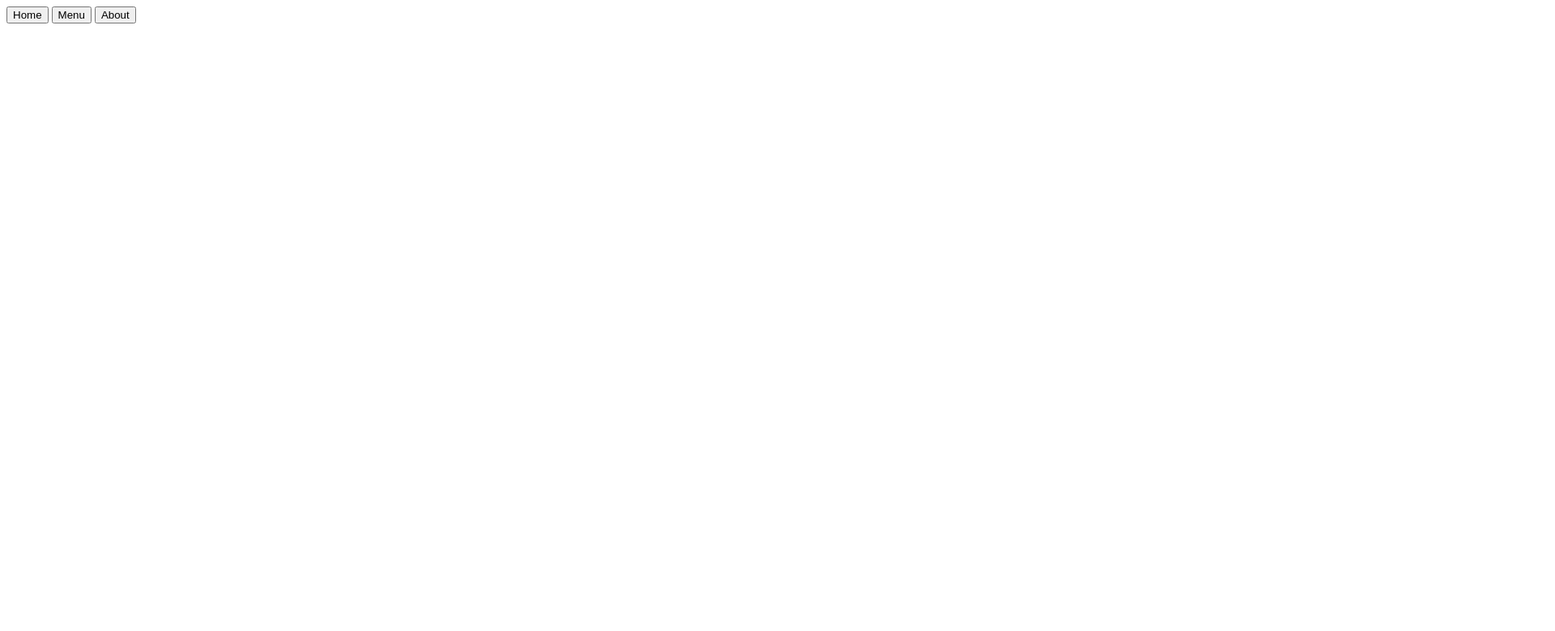
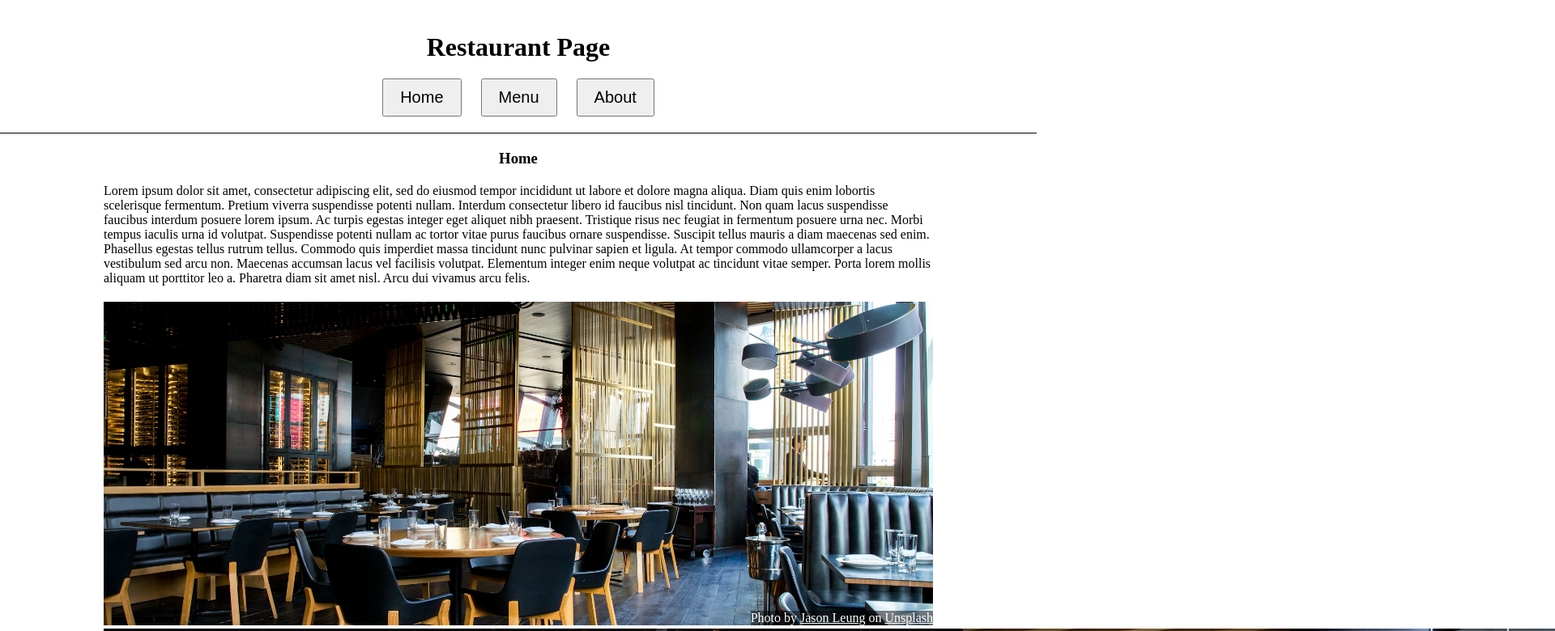
Before and after one commit to marques-j-robinson/odin-restaurant-page, a website built with webpack: page src/index.html in a window 1280 px wide. Shown: the top 780 px of the page at 81% size, 1920 px wide, since content can reach past the window. Built offline with nearby package versions, Linux system fonts and the light colour scheme.

Commit message:
create home page mockup with html, styles and images

```diff
--- a/package.json
+++ b/package.json
@@ -10,7 +10,9 @@
   "author": "",
   "license": "ISC",
   "devDependencies": {
+    "css-loader": "^7.0.0",
     "html-webpack-plugin": "^5.6.0",
+    "style-loader": "^3.3.4",
     "webpack": "^5.91.0",
     "webpack-cli": "^5.1.4"
   }
--- a/src/index.html
+++ b/src/index.html
@@ -3,15 +3,26 @@
   <head>
     <meta charset="utf-8" />
     <title>The Odin Project | Restaurant Page</title>
+    <link rel="stylesheet" href="style.css">
   </head>
   <body>
       <header>
+          <h1 class="site-title">Restaurant Page</h1>
           <nav>
               <button>Home</button>
               <button>Menu</button>
               <button>About</button>
           </nav>
       </header>
-      <div id="content"></div>
+      <div id="content">
+        <div class="content__info">
+            <h3>Home</h3>
+            <p>Lorem ipsum dolor sit amet, consectetur adipiscing elit, sed do eiusmod tempor incididunt ut labore et dolore magna aliqua. Diam quis enim lobortis scelerisque fermentum. Pretium viverra suspendisse potenti nullam. Interdum consectetur libero id faucibus nisl tincidunt. Non quam lacus suspendisse faucibus interdum posuere lorem ipsum. Ac turpis egestas integer eget aliquet nibh praesent. Tristique risus nec feugiat in fermentum posuere urna nec. Morbi tempus iaculis urna id volutpat. Suspendisse potenti nullam ac tortor vitae purus faucibus ornare suspendisse. Suscipit tellus mauris a diam maecenas sed enim. Phasellus egestas tellus rutrum tellus. Commodo quis imperdiet massa tincidunt nunc pulvinar sapien et ligula. At tempor commodo ullamcorper a lacus vestibulum sed arcu non. Maecenas accumsan lacus vel facilisis volutpat. Elementum integer enim neque volutpat ac tincidunt vitae semper. Porta lorem mollis aliquam ut porttitor leo a. Pharetra diam sit amet nisl. Arcu dui vivamus arcu felis.</p>
+        </div>
+        <div class="page-img">
+            <img src="home.jpg" />
+            <p class="page-img__credit">Photo by <a href="https://unsplash.com/@ninjason?utm_content=creditCopyText&utm_medium=referral&utm_source=unsplash">Jason Leung</a> on <a href="https://unsplash.com/photos/photo-of-pub-set-in-room-during-daytime-poI7DelFiVA?utm_content=creditCopyText&utm_medium=referral&utm_source=unsplash">Unsplash</a></p>
+        </div>
+      </div>
   </body>
 </html>
--- a/src/index.js
+++ b/src/index.js
@@ -1 +1,17 @@
-console.log('Hello, World!')
+// Home
+// Photo by <a href="https://unsplash.com/@ninjason?utm_content=creditCopyText&utm_medium=referral&utm_source=unsplash">Jason Leung</a> on <a href="https://unsplash.com/photos/photo-of-pub-set-in-room-during-daytime-poI7DelFiVA?utm_content=creditCopyText&utm_medium=referral&utm_source=unsplash">Unsplash</a>
+//
+// Menu
+// Photo by <a href="https://unsplash.com/@jonathanborba?utm_content=creditCopyText&utm_medium=referral&utm_source=unsplash">Jonathan Borba</a> on <a href="https://unsplash.com/photos/person-slicing-vegetable-uB7q7aipU2o?utm_content=creditCopyText&utm_medium=referral&utm_source=unsplash">Unsplash</a>
+//
+// About
+// Photo by <a href="https://unsplash.com/@shootdelicious?utm_content=creditCopyText&utm_medium=referral&utm_source=unsplash">Eiliv Aceron</a> on <a href="https://unsplash.com/photos/a-man-cooking-food-in-a-kitchen-wNQoaYCFcsI?utm_content=creditCopyText&utm_medium=referral&utm_source=unsplash">Unsplash</a>
+
+import HomeImg from './home.jpg'
+
+const contentEl = document.querySelector('#content');
+
+const homeImg = new Image();
+homeImg.src = HomeImg;
+
+contentEl.append(homeImg)
--- /dev/null
+++ b/src/style.css
@@ -0,0 +1,66 @@
+* {
+    margin: 0;
+    padding: 0;
+}
+
+header {
+    display: flex;
+    flex-direction: column;
+    align-items: center;
+    justify-content: center;
+    margin: 40px 0 20px 0;
+    border-bottom: 1px solid black;
+    padding-bottom: 20px;
+}
+
+.site-title {
+    margin-bottom: 20px;
+}
+
+nav button {
+    cursor: pointer;
+    padding: 10px 20px;
+    font-size: 20px;
+}
+
+nav button:not(:first-child):not(:last-child) {
+    margin: 0 20px;
+}
+
+#content {
+    width: 80%;
+    margin: 0 auto;
+}
+
+.content__info {
+    margin-bottom: 20px;
+}
+
+.content__info h3 {
+    text-align: center;
+    margin-bottom: 20px;
+}
+
+.page-img {
+    position: relative;
+}
+
+.page-img img {
+    width: 100%;
+    height: 400px;
+    object-fit: cover;
+}
+
+.page-img__credit {
+    position: absolute;
+    bottom: 4px;
+    right: 0;
+    text-align: center;
+    color: #fff;
+    font-size: 16px;
+    background: rgb(0, 0, 0, .5);
+}
+
+.page-img__credit a {
+    color: #fff;
+}
--- a/webpack.config.js
+++ b/webpack.config.js
@@ -12,4 +12,12 @@ module.exports = {
     filename: 'main.js',
     path: path.resolve(__dirname, 'dist'),
   },
+  module: {
+      rules: [
+        {
+            test: /\.(png|svg|jpg|jpeg|gif)$/i,
+            type: 'asset/resource',
+        },
+      ],
+  },
 };
```
Also changed, not shown: src/about.jpg (added), src/home.jpg (added), 2 other files.
